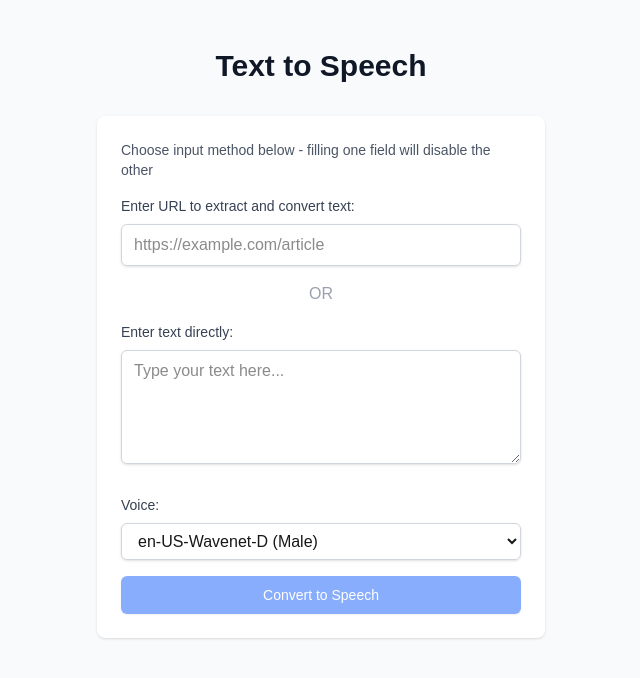
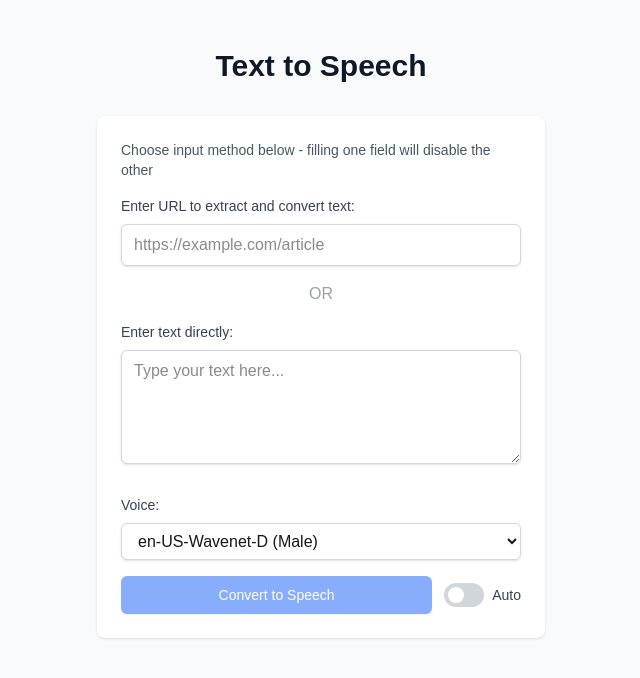
Before and after one commit to bbassett/text_to_speech_js, a Next.js app: page / in a window 1280 px wide. Shown: the top 678 px of the page, without its empty margins (319-959 px from the left). Built offline with nearby package versions, Linux system fonts and the light colour scheme.

Commit message:
auto generate toggle

```diff
--- a/src/app/page.tsx
+++ b/src/app/page.tsx
@@ -12,6 +12,7 @@ export default function Home() {
   const [error, setError] = useState<string | null>(null);
   const [extractedInfo, setExtractedInfo] = useState<{title: string; originalLength: number; truncated: boolean} | null>(null);
   const [playbackSpeed, setPlaybackSpeed] = useState(1);
+  const [autoConvert, setAutoConvert] = useState(false);
   const [longAudioProgress, setLongAudioProgress] = useState<{
     isProcessing: boolean;
     progress: number;
@@ -21,8 +22,9 @@ export default function Home() {
   const audioRef = useRef<HTMLAudioElement>(null);
   const pollingIntervalRef = useRef<NodeJS.Timeout | null>(null);
   const urlDebounceRef = useRef<NodeJS.Timeout | null>(null);
+  const autoConvertDebounceRef = useRef<NodeJS.Timeout | null>(null);
 
-  // Load playback speed from cookie on mount
+  // Load playback speed and auto-convert from cookies on mount
   useEffect(() => {
     const savedSpeed = document.cookie
       .split('; ')
@@ -31,6 +33,15 @@ export default function Home() {
 
     if (savedSpeed) {
       setPlaybackSpeed(parseFloat(savedSpeed));
+    }
+
+    const savedAutoConvert = document.cookie
+      .split('; ')
+      .find(row => row.startsWith('autoConvert='))
+      ?.split('=')[1];
+
+    if (savedAutoConvert) {
+      setAutoConvert(savedAutoConvert === 'true');
     }
   }, []);
 
@@ -42,6 +53,9 @@ export default function Home() {
       }
       if (urlDebounceRef.current) {
         clearTimeout(urlDebounceRef.current);
+      }
+      if (autoConvertDebounceRef.current) {
+        clearTimeout(autoConvertDebounceRef.current);
       }
     };
   }, []);
@@ -57,6 +71,13 @@ export default function Home() {
     date.setFullYear(date.getFullYear() + 1);
     document.cookie = `playbackSpeed=${playbackSpeed}; expires=${date.toUTCString()}; path=/`;
   }, [playbackSpeed, audioUrl]);
+
+  // Save auto-convert state to cookie
+  useEffect(() => {
+    const date = new Date();
+    date.setFullYear(date.getFullYear() + 1);
+    document.cookie = `autoConvert=${autoConvert}; expires=${date.toUTCString()}; path=/`;
+  }, [autoConvert]);
 
   // Auto-extract text when URL changes with debounce
   useEffect(() => {
@@ -76,6 +97,25 @@ export default function Home() {
       }
     };
   }, [url]);
+
+  // Auto-convert to speech when text changes with debounce
+  useEffect(() => {
+    if (autoConvertDebounceRef.current) {
+      clearTimeout(autoConvertDebounceRef.current);
+    }
+
+    if (autoConvert && text.trim() && !isLoading && !longAudioProgress.isProcessing) {
+      autoConvertDebounceRef.current = setTimeout(() => {
+        handleTextToSpeech();
+      }, 1000);
+    }
+
+    return () => {
+      if (autoConvertDebounceRef.current) {
+        clearTimeout(autoConvertDebounceRef.current);
+      }
+    };
+  }, [text, autoConvert]);
 
   const handleExtractFromUrl = async () => {
     if (!url.trim()) return;
@@ -432,10 +472,11 @@ export default function Home() {
             </div>
           )}
 
+          <div className="flex items-center space-x-3">
             <button
               onClick={handleTextToSpeech}
               disabled={(!text.trim() && !url.trim()) || isLoading || isExtractingText || longAudioProgress.isProcessing}
-            className="w-full flex justify-center py-2 px-4 border border-transparent rounded-md shadow-sm text-sm font-medium text-white bg-blue-600 hover:bg-blue-700 focus:outline-none focus:ring-2 focus:ring-offset-2 focus:ring-blue-500 disabled:opacity-50 disabled:cursor-not-allowed"
+              className="flex-1 flex justify-center py-2 px-4 border border-transparent rounded-md shadow-sm text-sm font-medium text-white bg-blue-600 hover:bg-blue-700 focus:outline-none focus:ring-2 focus:ring-offset-2 focus:ring-blue-500 disabled:opacity-50 disabled:cursor-not-allowed"
             >
               {longAudioProgress.isProcessing ? 'Processing Long Audio...' :
                isLoading ? 'Generating Speech...' :
@@ -443,6 +484,24 @@ export default function Home() {
                (url.trim() && !text.trim()) ? 'Extract & Convert to Speech' :
                'Convert to Speech'}
             </button>
+
+            {/* Auto-convert toggle */}
+            <label className="flex items-center cursor-pointer">
+              <input
+                type="checkbox"
+                checked={autoConvert}
+                onChange={(e) => setAutoConvert(e.target.checked)}
+                className="sr-only"
+              />
+              <div className="relative">
+                <div className={`block w-10 h-6 rounded-full ${autoConvert ? 'bg-blue-600' : 'bg-gray-300 dark:bg-gray-600'}`}></div>
+                <div className={`absolute left-1 top-1 bg-white w-4 h-4 rounded-full transition-transform ${autoConvert ? 'transform translate-x-4' : ''}`}></div>
+              </div>
+              <span className="ml-2 text-sm text-gray-700 dark:text-gray-300 whitespace-nowrap">
+                Auto
+              </span>
+            </label>
+          </div>
 
           {audioUrl && (
             <div className="mt-6">
```
Lines whose indentation alone changed are shown as unchanged.
